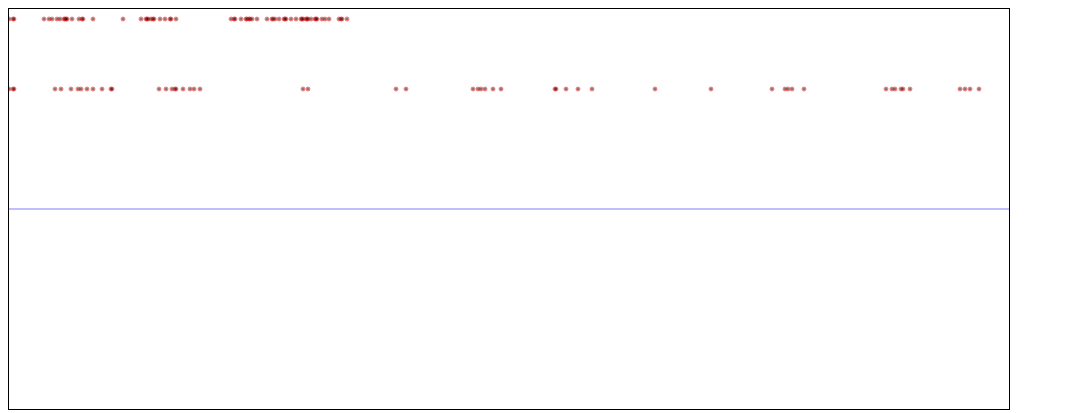
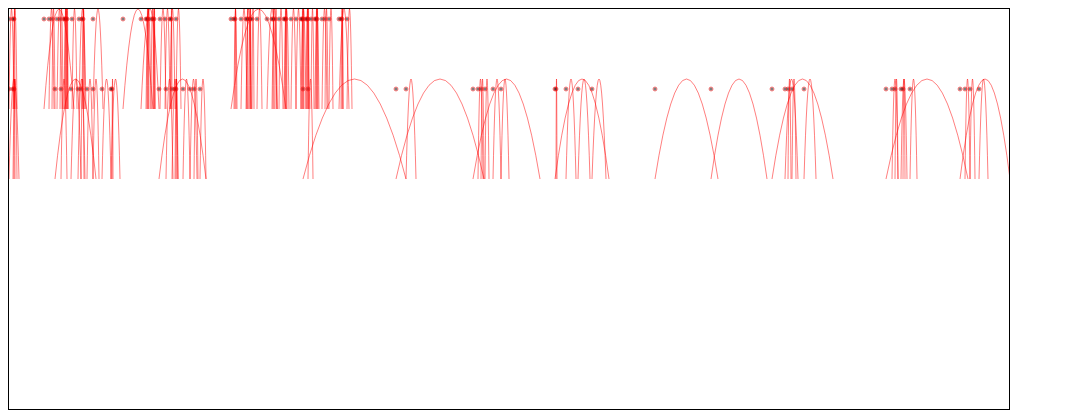
Before and after one commit to alexfrost58/sigdoc2017-poster, a plain HTML site: page index.html in a window 1280 px wide. Shown: the whole page, without its empty margins (0-1065 px from the left). Drawn offline with nearby package versions, Linux system fonts and the light colour scheme.

Commit message:
bezier curve test
test the curves between circles. not perfectly aligned yet.

```diff
--- a/index.html
+++ b/index.html
@@ -22,6 +22,11 @@
 
         var accumulatedData = 0;
         var newMark = 0;
+
+        var difference = 80; // for test
+        var optimal = 20;
+        var initialX = 100;
+        var initialY = 300;
 
         d3.csv('VIZdata2.csv', function(error, dataset) {
           dataset.forEach(function(d) {
@@ -75,50 +80,56 @@
 
             //return (currentData.difference + prevData.difference+"px");})
 
-        var drawlines = d3.selectAll("svg")
-          .selectAll("line")
-          .data(dataset)
-          .enter()
-          .append("line")
-            .attr("x1", function(d, i){
-                return (d.difference+"px");})
-            .attr("x2", function(d, i){
-                return (d.difference+"px");})
-            .attr("y1", y1)
-            .attr("y2", y2)
-            .style("stroke", "blue")
-            .style("stroke-width", "1px")
-            .style("opacity", "0.5");
+          // testing the curves, bezier : not perfect yet
+            var drawCurves =
+                d3.select("svg")
+                //.selectAll("path")
+                .selectAll("path")
+                .data(dataset)
+                .enter()
+                .append("path")
+                  .attr("d", "M " + initialX + " " + initialY + " " + "q " + optimal/2 + " " + (optimal - difference)/optimal * 10 + " " + optimal + " 0")
+                  .style("stroke", "red")
+                  .style("stroke-width", "1")
+                  .style("fill", "none")
+                  .style("opacity", "0.5");
 
-            /*
-            drawlines.attr("x2", function(d,i){
-                var prevData = i>0?drawlines.data()[i-1]:drawlines.data()[drawlines.data().length-1];
-
-                return (prevData.difference+"px");})
-            })
-
-            */
-            drawlines.attr("x2", function(d,i){
+            drawCurves.attr("d", function(d, i) { // needs optimization
                 accumulatedData = 0;
 
-                var currentData = drawlines.data()[i];
+                var currentData = drawCurves.data()[i];
+                var prevData = i>0?drawCurves.data()[i-1]:drawCurves.data()[drawCurves.data().length-1];
 
-                for (var j = i-1; j > 0; j--) {
-                currentData = drawlines.data()[j];
-                accumulatedData += currentData.difference;
+                var subject = currentData.Subject;
+                var subjectNumber = +subject.slice(1);
+
+                var prevSubject = prevData.Subject;
+                var prevSubjectNumber = +prevSubject.slice(1);
+
+                difference = currentData.difference * 3;
+                optimal = currentData.difference;
+
+                if(subjectNumber === prevSubjectNumber) {
+
+                   for (var j = i; j > newMark; j--) {
+                        currentData = drawCurves.data()[j];
+                        accumulatedData += currentData.difference;
+                    }
+                } else {
+                    accumulatedData = 0;
+                    newMark = i;
                 }
 
-               return (accumulatedData+"px");});
+                initialX = accumulatedData;
 
-            drawlines.attr("x1", function(d,i){
-                accumulatedData = 0;
+                var subject = d.Subject;
+                var subjectNumber = +subject.slice(1);
 
-                var currentData = drawlines.data()[i];
-                for (var j = i; j > 0; j--) {
-                currentData = drawlines.data()[j];
-                accumulatedData += currentData.difference;
-                }
-                return (accumulatedData+"px");});
+                initialY = 100+subjectNumber*10;
+
+                return ("M " + initialX + " " + initialY + " " + "q " + optimal/2 + " " + (optimal - difference)/optimal * 100 + " " + optimal + " 0");
+
+            });
 
 
             });
```
